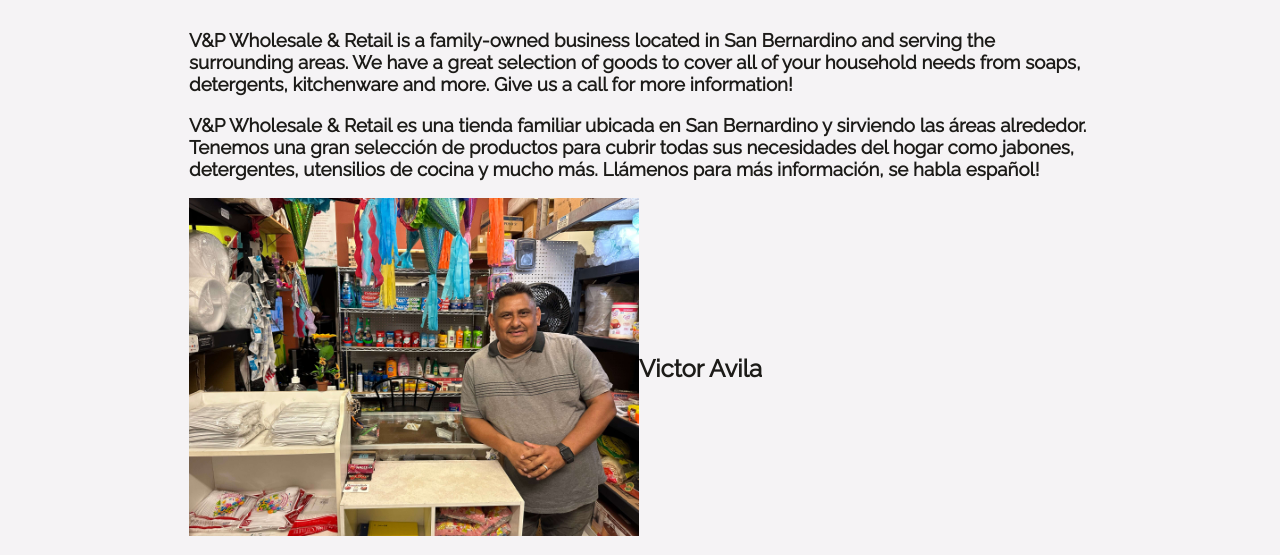
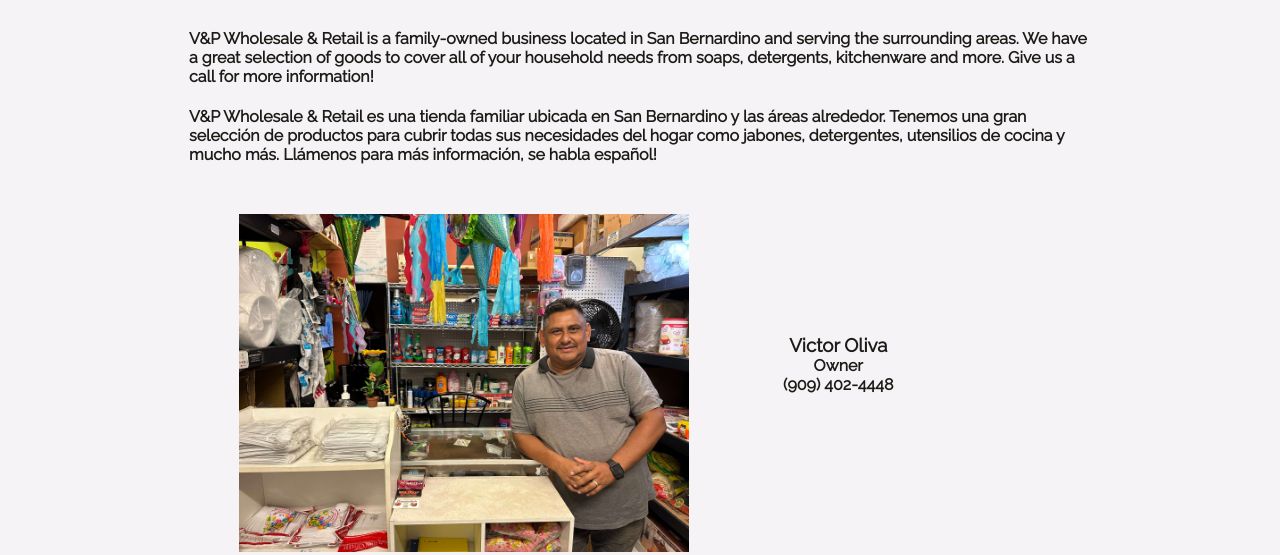
Before and after one commit to CarlosMald/website-vpretail, a plain HTML site: page about.html in a window 1280 px wide. Shown: the part 232-787 px from the top of the page. Drawn offline with Linux system fonts and the light colour scheme.

Commit message:
Add files via upload

```diff
--- a/about.html
+++ b/about.html
@@ -28,21 +28,27 @@
 
         <section class="content-section container">
             <div>
-                <h3>V&P Wholesale & Retail is a family-owned business located in San Bernardino and serving the surrounding areas. We have a great selection of goods to cover all of your household needs from soaps, detergents, kitchenware and more. Give us a call for more information! </h3>
+                <h4>V&P Wholesale & Retail is a family-owned business located in San Bernardino and serving the surrounding areas. We have a great selection of goods to cover all of your household needs from soaps, detergents, kitchenware and more. Give us a call for more information! </h4>
             </div>
             <div>
-                <h3>V&P Wholesale & Retail es una tienda familiar ubicada en San Bernardino y sirviendo las áreas alrededor. Tenemos una gran selección de productos para cubrir todas sus necesidades del hogar como jabones, detergentes, utensilios de cocina y mucho más. Llámenos para más información, se habla español!</h3>
+                <h4>V&P Wholesale & Retail es una tienda familiar ubicada en San Bernardino y las áreas alrededor. Tenemos una gran selección de productos para cubrir todas sus necesidades del hogar como jabones, detergentes, utensilios de cocina y mucho más. Llámenos para más información, se habla español!</h4>
             </div>
         </section>
 
         <section class="content-section container about-container">
-            <div>
+            <div class="owner-pic-inline owner-pic">
                 <img class="about-picture1" src="vp_owner.jpeg">
             </div>
-            <div class="owner-contact">
-                <h2>
-                    Victor Avila
-                </h2>
+            <div class="owner-contact owner-contact-inline">
+                <span>
+                    <h3 class="owner-info">Victor Oliva</h3>
+                </span>
+                <span>
+                    <h4 class="owner-info">Owner</h4>
+                </span>
+                <span>
+                    <h4 class="owner-info">(909) 402-4448</h4>
+                </span>
             </div>
         </section>
 
--- a/styles.css
+++ b/styles.css
@@ -257,16 +257,35 @@ html, body {
 }
 
 .about-container {
-    display: flex;
-    align-items: center;
-    margin-top: 15px;
+    margin-top: 50px;
 }
 
 .about-picture1 {
     max-width: 450px;
+}
 
+.owner-pic-inline {
+    display: inline-block;
+}
+
+.owner-pic {
+    max-width: 450px;
+    margin-right: 50px;
+    margin-left: 50px;
 }
 
 .owner-contact {
+    vertical-align: top;
+    margin-left: 40px;
+    padding-top: 120px;
     text-align: center;
+    margin-right: 30px;
 }
+
+.owner-contact-inline {
+    display: inline-block;
+}
+
+.owner-info {
+    margin: 0px;
+}
```
